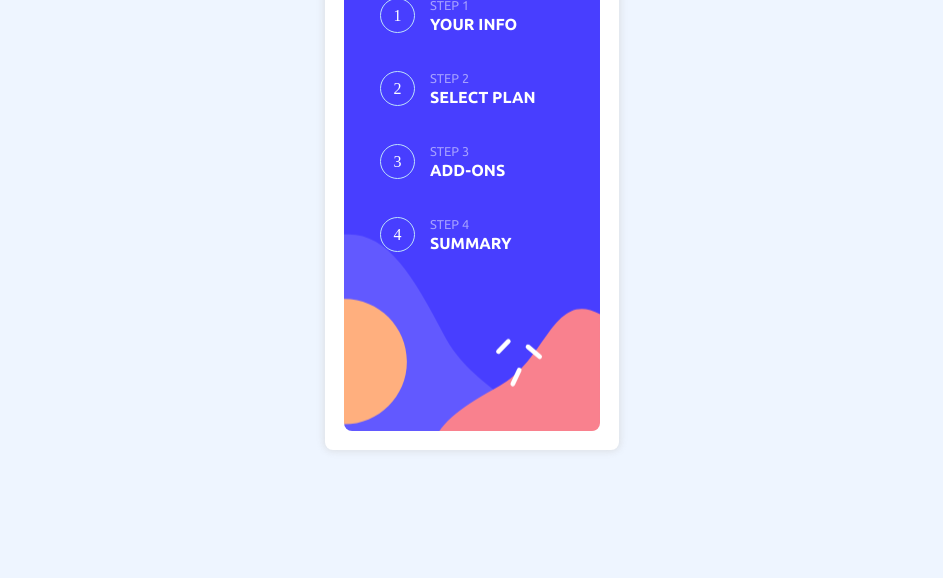
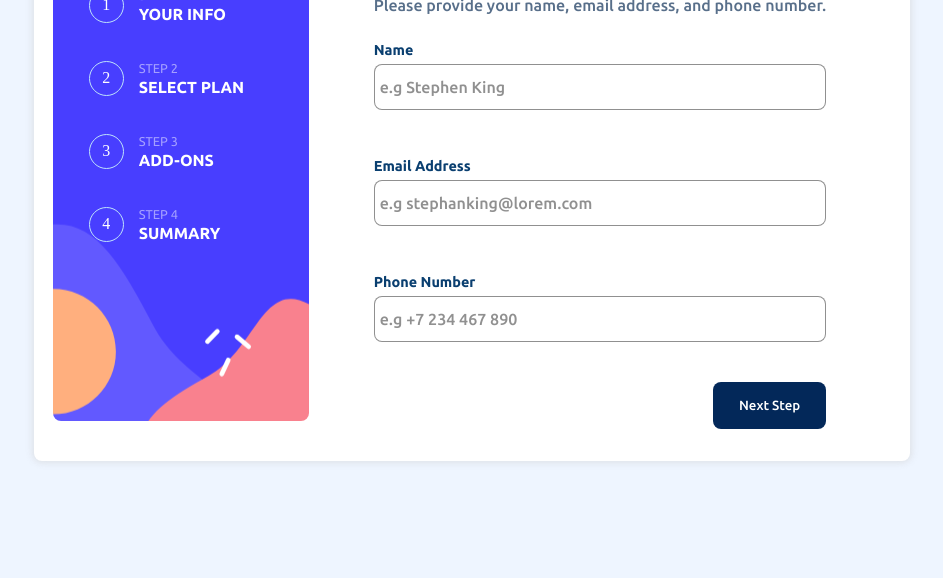
Before and after one commit to ThomasMumladze/multi---step, a plain HTML site: page index.html in a window 1280 px wide. Shown: the part 222-800 px from the top of the page, without its empty margins (168-1111 px from the left). Drawn offline with Linux system fonts and the light colour scheme.

Commit message:
html css modified & finished style

```diff
--- a/index.css
+++ b/index.css
@@ -17,6 +17,8 @@ body{
     border-radius: 8px;
     background-color: #FFF;
     box-shadow: 0 0 6px 2px rgba(204, 204, 204, 0.45);
+    display: flex;
+    align-items: flex-start;
 }
 .TITLE{
     font-size: .9em;
@@ -69,3 +71,74 @@ body{
     text-transform: uppercase;
     font-family: 'Ubuntu-Bold';
 }
+
+/* *right_WRAPPER */
+.right_WRAPPER{
+    width: max-content;
+    padding: 35px 65px 13px 65px;
+    height: 100%;
+}
+.right_WRAPPER .personalInfo h1{
+    font-family: 'Ubuntu-Bold';
+    font-size: 1.9em;
+    color: #03264f;
+    padding-bottom: 11px;
+}
+.right_WRAPPER .personalInfo p{
+    font-size: 1em;
+    font-family:'Ubuntu-Medium' ;
+    color:#03264fa9 ;
+}
+
+form{
+    width: 100%;
+    height: 100%;
+    display: flex;
+    flex-direction: column;
+}
+.formFields{
+    width: 100%;
+    height: 100%;
+    margin: 20px 0;
+}
+.formFields .filedTitle{
+    width: 100%;
+    display: flex;
+    align-items: center;
+    justify-content: space-between;
+    padding: 8px 0 6px 0;
+    font-family: 'Ubuntu-Bold';
+    font-size: .9em;
+    color: #0a3f70;
+}
+.filedTitle .errorMessages{
+    color: #d22;
+    font-style: italic;
+}
+.formFields input{
+    width: 100%;
+    height: max-content;
+    padding: 13px 5px;
+    font-family:'Ubuntu-Medium' ;
+    font-size: 1em;
+    border-radius: 8px;
+    outline: none;
+    border: solid 1px rgba(34, 34, 34, 0.5);
+    color: #03264f;
+}
+.formFields input::placeholder{
+    color: rgba(34, 34, 34, 0.5);
+}
+form button{
+    margin-top: 20px;
+    align-self: flex-end;
+    width: max-content;
+    height: max-content;
+    padding: 16px 26px;
+    background-color: #032859;
+    color: #FFF;
+    border: none;
+    border-radius: 8px;
+    font-family:'Ubuntu-Medium' ;
+    cursor: pointer;
+}
--- a/index.html
+++ b/index.html
@@ -14,6 +14,7 @@
     <div class="WRAPPER">
         <div class="left_WRAPPER">
             <p class="TITLE">Select Step To Start</p>
+            <!-- *STEP 1 -->
             <div class="container stepButton">
                 <div class="number">1</div>
                 <div class="text">
@@ -21,6 +22,7 @@
                     <h2>your info</h2>
                 </div>
             </div>
+            <!-- *STEP 2 -->
             <div class="container stepButton">
                 <div class="number">2</div>
                 <div class="text">
@@ -28,6 +30,7 @@
                     <h2>select plan</h2>
                 </div>
             </div>
+            <!-- *STEP 3 -->
             <div class="container stepButton">
                 <div class="number">3</div>
                 <div class="text">
@@ -35,6 +38,7 @@
                     <h2>add-ons </h2>
                 </div>
             </div>
+            <!-- *STEP 4 -->
             <div class="container stepButton">
                 <div class="number">4</div>
                 <div class="text">
@@ -43,7 +47,43 @@
                 </div>
             </div>
         </div>
-        <div class="right_WRAPPER"></div>
+        <div class="right_WRAPPER">
+            <div class="personalInfo">
+                <h1>Personal info</h1>
+                <p>Please provide your name, email address, and phone number.</p>
+            </div>
+            <!-- !FORM  -->
+            <form>
+                <div class="nameField formFields">
+                    <div class="filedTitle">
+                        <p>Name</p>
+                        <div class="errorMessages">
+                            <span></span>
+                        </div>
+                    </div>
+                    <input type="text" placeholder="e.g Stephen King" />
+                </div>
+                <div class="emailField formFields">
+                    <div class="filedTitle">
+                        <p>Email Address</p>
+                        <div class="errorMessages">
+                            <span></span>
+                        </div>
+                    </div>
+                    <input type="text" placeholder="e.g stephanking@lorem.com" />
+                </div>
+                <div class="phoneField formFields">
+                    <div class="filedTitle">
+                        <p>Phone Number</p>
+                        <div class="errorMessages">
+                            <span></span>
+                        </div>
+                    </div>
+                    <input type="text" placeholder="e.g +7 234 467 890" />
+                </div>
+                <button type="confirm"> Next Step </button>
+            </form>
+        </div>
     </div>
     <script type="module" src="./index.js"></script>
 </body>
```
